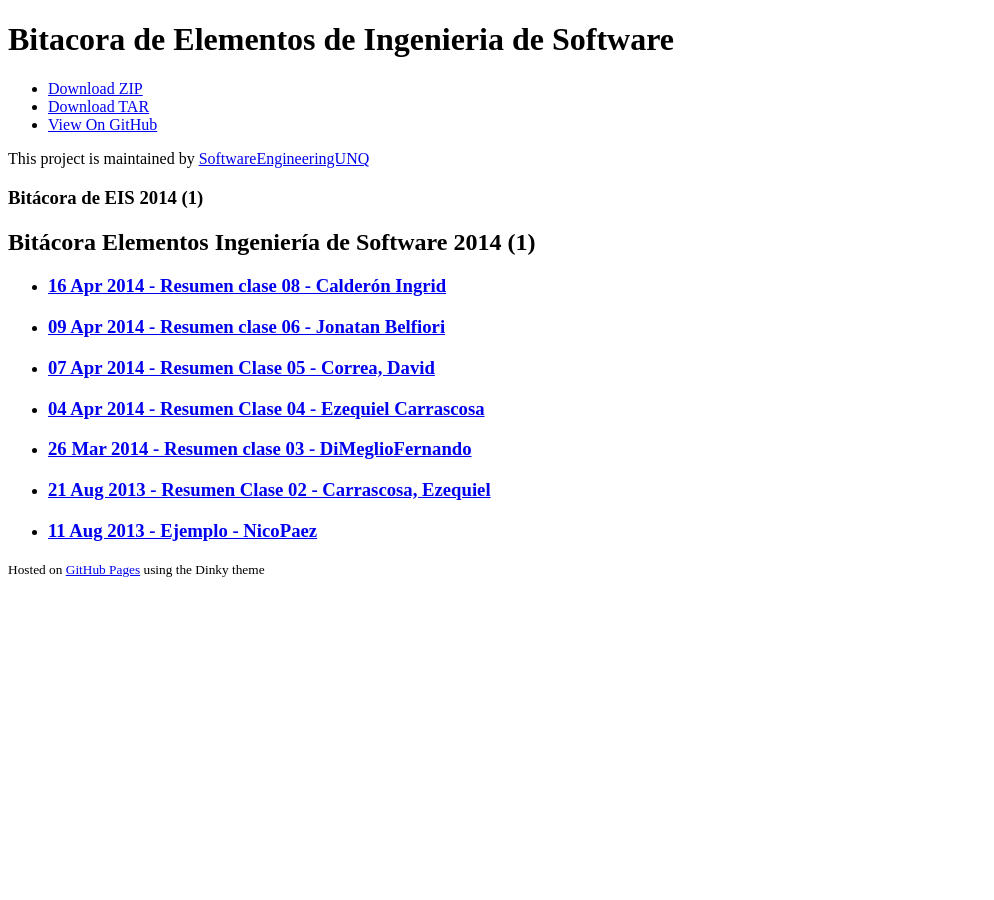
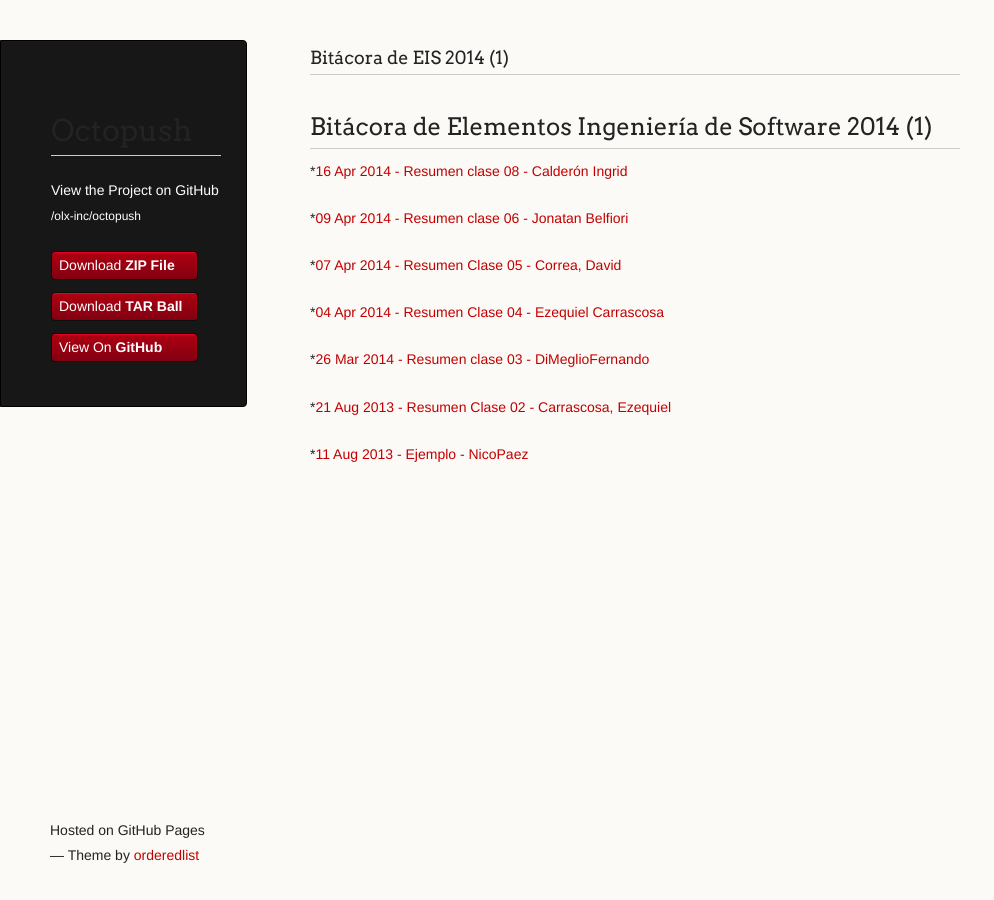
Before and after one commit to SoftwareEngineeringUNQ/bitacora, a Jekyll site: the page built from index.md, in a window 1280 px wide. Shown: the whole page, without its empty margins (0-994 px from the left). Built offline with Jekyll 4.4.1, drawn with Linux system fonts in a browser that asks for light colours.

Commit message:
Layout ajustado

```diff
--- a/_layouts/default.html
+++ b/_layouts/default.html
@@ -3,11 +3,10 @@
   <head>
     <meta charset="utf-8">
     <meta http-equiv="X-UA-Compatible" content="chrome=1">
-    <title>Bitacora de Elementos de Ingenieria de Software, UNQ</title>
+    <title>Ingeniería de Software - {{ page.title }}</title>
 
-    <link rel="stylesheet" href="~{{site.baseurl}}/stylesheets/styles.css">
-    <link rel="stylesheet" href="~/stylesheets/pygment_trac.css">
-    <script src="~/javascripts/scale.fix.js"></script>
+    <link rel="stylesheet" href="stylesheets/styles.css">
+    <link rel="stylesheet" href="stylesheets/pygment_trac.css">
     <meta name="viewport" content="width=device-width, initial-scale=1, user-scalable=no">
     <!--[if lt IE 9]>
     <script src="//html5shiv.googlecode.com/svn/trunk/html5.js"></script>
@@ -16,26 +15,30 @@
   <body>
     <div class="wrapper">
       <header>
-        <h1 class="header">Bitacora de Elementos de Ingenieria de Software</h1>
-        <p class="header"></p>
+        <h1>Octopush</h1>
+        <p></p>
+
+        <p class="view"><a href="https://github.com/olx-inc/octopush">View the Project on GitHub <small>/olx-inc/octopush</small></a></p>
+
 
         <ul>
-          <li class="download"><a class="buttons" href="https://github.com/SoftwareEngineeringUNQ/bitacora/zipball/master">Download ZIP</a></li>
-          <li class="download"><a class="buttons" href="https://github.com/SoftwareEngineeringUNQ/bitacora/tarball/master">Download TAR</a></li>
-          <li><a class="buttons github" href="https://github.com/SoftwareEngineeringUNQ/bitacora">View On GitHub</a></li>
+          <li><a href="https://github.com/olx-inc/octopush/zipball/master">Download <strong>ZIP File</strong></a></li>
+          <li><a href="https://github.com/olx-inc/octopush/tarball/master">Download <strong>TAR Ball</strong></a></li>
+          <li><a href="https://github.com/olx-inc/octopush">View On <strong>GitHub</strong></a></li>
         </ul>
+      </header>
+      <section>
+        <h3>{{ page.title }}</h3>
 
-        <p class="header">This project is maintained by <a class="header name" href="https://github.com/SoftwareEngineeringUNQ">SoftwareEngineeringUNQ</a></p>
+            {{ content }}
+      </section>
+      <footer>
+        <p>
+          <small>Hosted on GitHub Pages &mdash; Theme by <a href="https://github.com/orderedlist">orderedlist</a></small>
+        </p>
+      </footer>
 
-
-      </header>
-      <h3>{{ page.title }}</h3>
-      {{ content }}
-      <footer>
-        <p><small>Hosted on <a href="http://pages.github.com">GitHub Pages</a> using the Dinky theme</small></p>
-      </footer>
     </div>
-    <!--[if !IE]><script>fixScale(document);</script><![endif]-->
 
   </body>
 </html>
--- a/index.md
+++ b/index.md
@@ -3,18 +3,8 @@ layout: default
 title: Bitácora de EIS  2014 (1)
 ---
 
-<section class="content">
-<h2>Bitácora Elementos Ingeniería de Software 2014 (1)</h2>
+<h2>Bitácora de Elementos Ingeniería de Software 2014 (1)</h2>
 
-<ul class="entries">
-  {% for post in site.posts %}
-
-  <li>
-    <a href="{{site.baseurl}}{{ post.url }}">
-      <h3>{{ post.date | date_to_string }} - {{ post.title }} - {{ post.author }}</h3>
-    </a>
-  </li>
-
-  {% endfor %}
-</ul>
-</section>
+{% for post in site.posts %}
+*[{{ post.date | date_to_string }} - {{ post.title }} - {{ post.author }}]({{site.baseurl}}{{ post.url }})
+{% endfor %}
```
